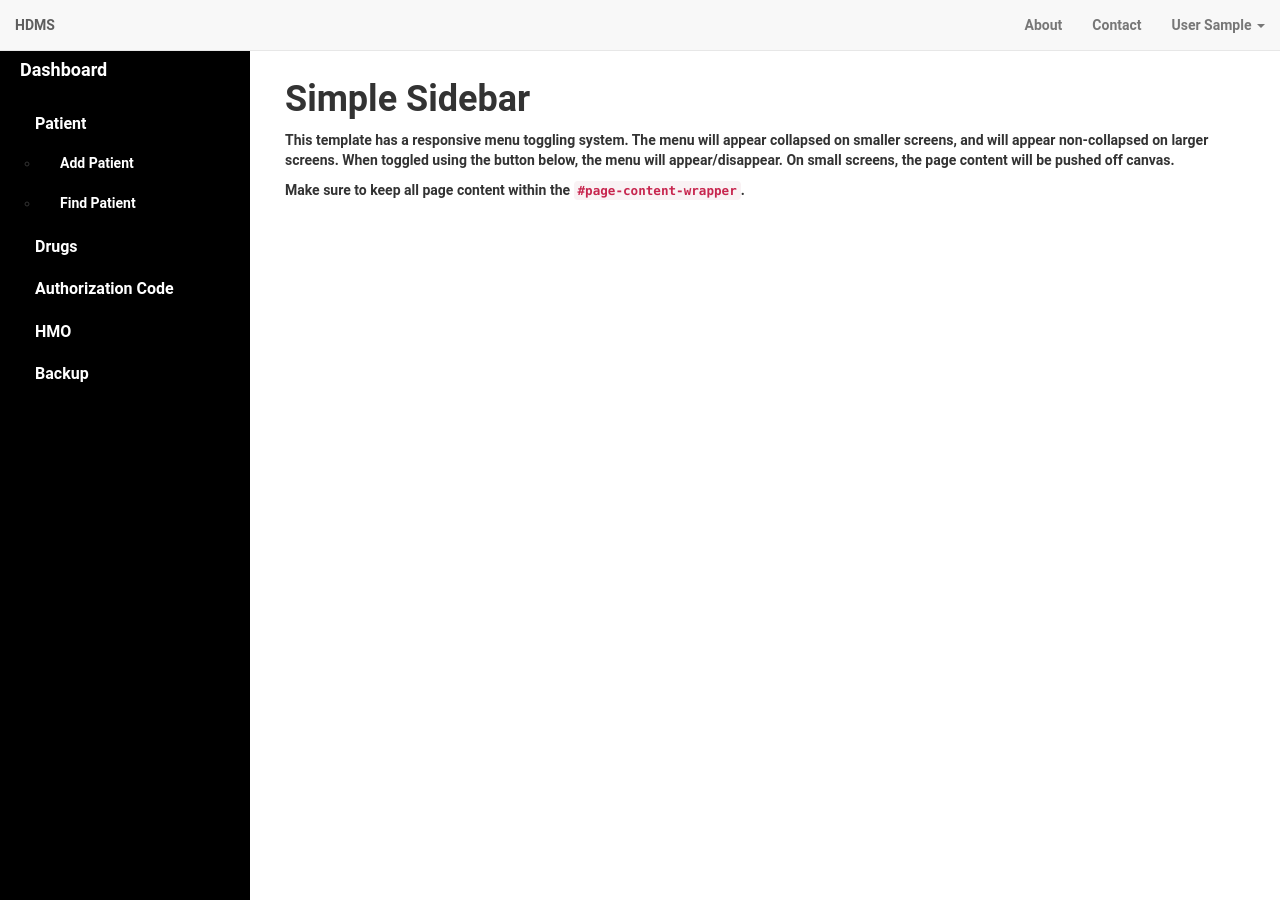
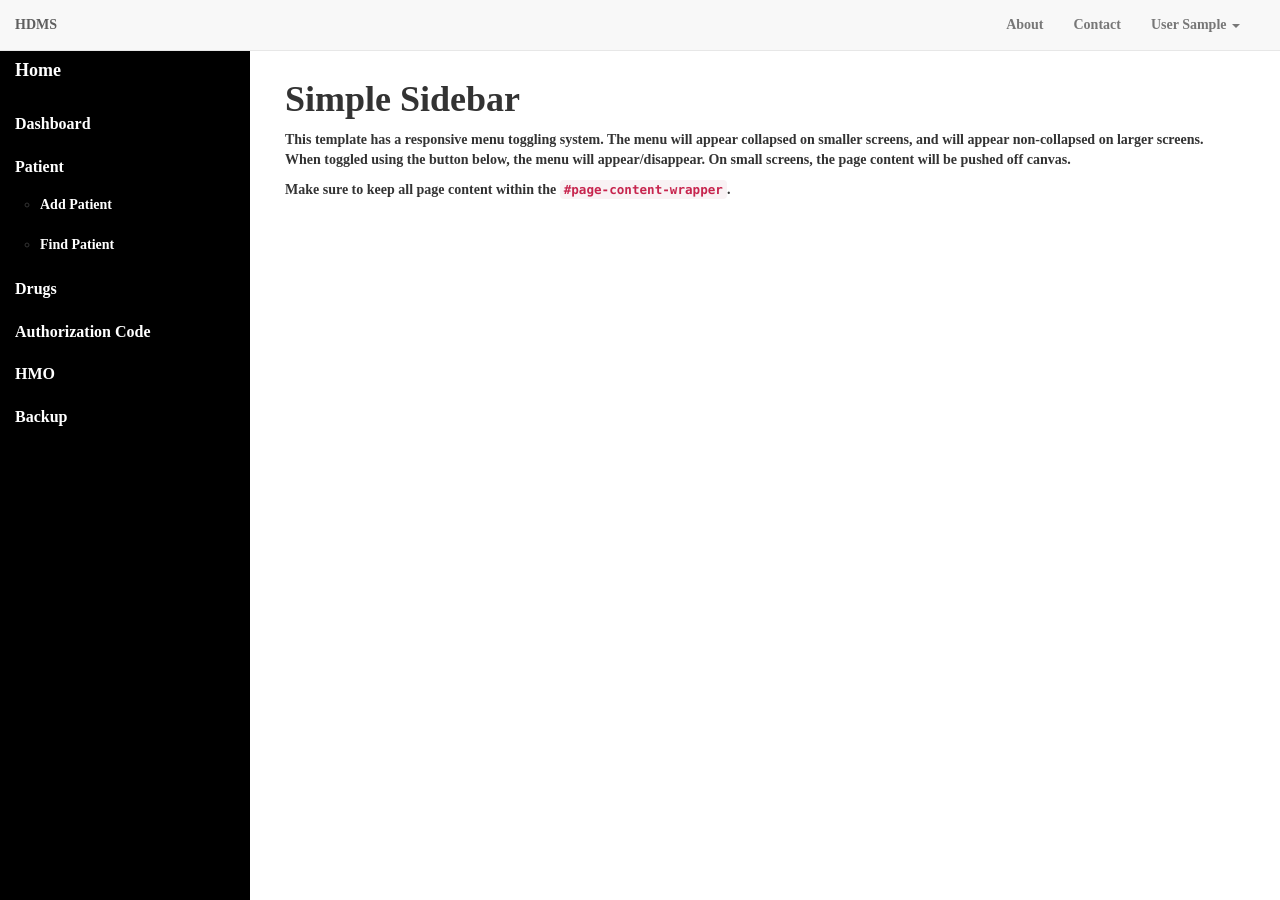
Before and after one commit to koyexes/hdmsProduction, a Django app: page /acms/workpage/ in a window 1280 px wide. Run offline with Django 3.2, Linux system fonts and the light colour scheme; the visitor is signed in with stand-in values (Sample User, id 1); some libraries are stand-ins or nearby versions.

Commit message:
Sidebar menus alligns well

```diff
--- a/HDMS/ACMS/static/ACMS/css/landing-page.css
+++ b/HDMS/ACMS/static/ACMS/css/landing-page.css
@@ -19,8 +19,12 @@
 h4,
 h5,
 h6 {
-    font-family: "Roboto","Lato","Helvetica Neue",Helvetica,Arial,sans-serif;
+    font-family: "Times New Roman","Roboto","Lato","Helvetica Neue",Helvetica,Arial,sans-serif;
     font-weight: 700;
+}
+
+.container-fluid {
+    padding-right: 40px;
 }
 
 .topnav {
--- a/HDMS/ACMS/static/ACMS/css/simple-sidebar.css
+++ b/HDMS/ACMS/static/ACMS/css/simple-sidebar.css
@@ -54,6 +54,7 @@
 
 /* Sidebar Styles */
 
+
 .sidebar-nav {
     position: absolute;
     top: 0;
@@ -64,7 +65,7 @@
 }
 
 .sidebar-nav li {
-    text-indent: 20px;
+    /*text-indent: 20px;*/
     line-height: 40px;
 }
 
@@ -94,6 +95,7 @@
     height: 65px;
     font-size: 18px;
     line-height: 60px;
+    padding-left: 15px;
 }
 
 .sidebar-nav > .sidebar-brand a {
--- a/HDMS/ACMS/templates/ACMS/homepage.html
+++ b/HDMS/ACMS/templates/ACMS/homepage.html
@@ -13,15 +13,15 @@
             <span class="caret"></span>
         </a>
         <ul class="dropdown-menu" aria-labelledby="userDropdownMenu">
-            <li><a href="#">Signed in as {{username}}</a></li>
+            <li><a href="#"><span class="glyphicon glyphicon-user" aria-hidden="true"></span>&nbsp;Signed in as {{username}}</a></li>
             <li role="separator" class="divider"></li>
-            <li><a href="#">Change Password</a></li>
+            <li><a href="#"> <span class="glyphicon glyphicon-edit" aria-hidden="true"></span>&nbsp;Change Password</a></li>
             <li role="separator" class="divider"></li>
             {% if admin %}
-                <li><a href="/admin/" target="_blank">Admin Portal</a></li>
+                <li><a href="/admin/" target="_blank"><span class="glyphicon glyphicon-hand-right" aria-hidden="true"></span>&nbsp;Admin Portal</a></li>
                 <li role="separator" class="divider"></li>
             {% endif %}
-            <li><a href="{% url 'ACMS:index' %}" >Log out</a></li>
+            <li><a href="{% url 'ACMS:index' %}" > <span class="glyphicon glyphicon-log-out" aria-hidden="true"></span> &nbsp;Log out</a></li>
         </ul>
     </li>
 {% endblock nav %}
--- a/HDMS/ACMS/templates/ACMS/workpage.html
+++ b/HDMS/ACMS/templates/ACMS/workpage.html
@@ -20,12 +20,25 @@
         <div id="sidebar-wrapper">
             <ul class="sidebar-nav">
                 <li class="sidebar-brand">
-                    <a href="#">
-                        Dashboard
-                    </a>
+                    <a href="#">Home  </a>
                 </li>
                 <li>
                     <div class="panel-group" id="accordion" role="tablist" aria-multiselectable="true">
+                      <!-- patient panel -->
+                        <div class="panel panel-default">
+                            <div class="panel-heading" role="tab" id="dashboard">
+                              <h4 class="panel-title">
+                                <a role="button" data-toggle="collapse" data-parent="#accordion" href="#dashboard-submenu" aria-expanded="true" aria-controls="dashboard-submenu">
+                                  Dashboard
+                                </a>
+                              </h4>
+                            </div>
+                            <div id="dashboard-submenu" class="panel-collapse collapse in" role="tabpanel" aria-labelledby="dashboard">
+                              <div class="list-group">
+
+                              </div>
+                            </div>
+                        </div>
                       <!-- patient panel -->
                         <div class="panel panel-default">
                             <div class="panel-heading" role="tab" id="patient">
```
